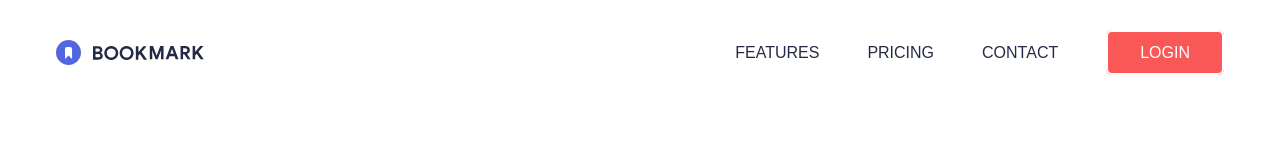
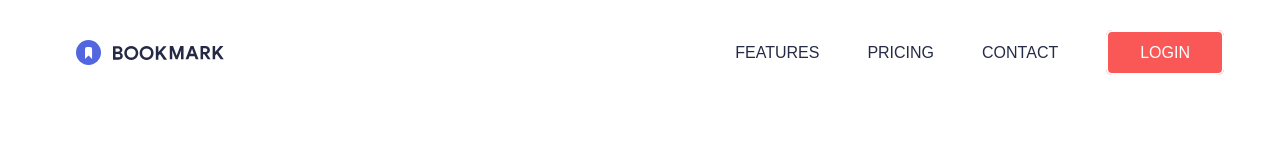
Before and after one commit to obinneji/Bookmark-landing-page, a React (Create React App) app: page / in a window 1280 px wide. Shown: the top 160 px of the page. Built offline with nearby package versions, Linux system fonts and the light colour scheme; the HTML template or start-up script is replaced by a standard one.

Commit message:
navbar styling

```diff
--- a/src/components/Navbar.js
+++ b/src/components/Navbar.js
@@ -12,9 +12,9 @@ const Navbar = () => {
     display: "flex"
   }
   return (
-    <div className='relative'>
+    <div className='relative w-full'>
       <nav className='bg-white px-9 pt-10 pb-2 flex items-center  font-rubik '>
-        <img src='/images/logo-bookmark.svg' className='ml-5' alt='bookmark-logo' />
+        <img src='/images/logo-bookmark.svg' className='ml-10' alt='bookmark-logo' />
         <ul className='desktop:flex ml-auto gap-12 mr-5 mobile:hidden'>
           <li><a href='' className='text-darkblue hover:text-softred uppercase'>Features</a></li>
           <li><a href='' className='text-darkblue hover:text-softred uppercase'>Pricing</a></li>
```
